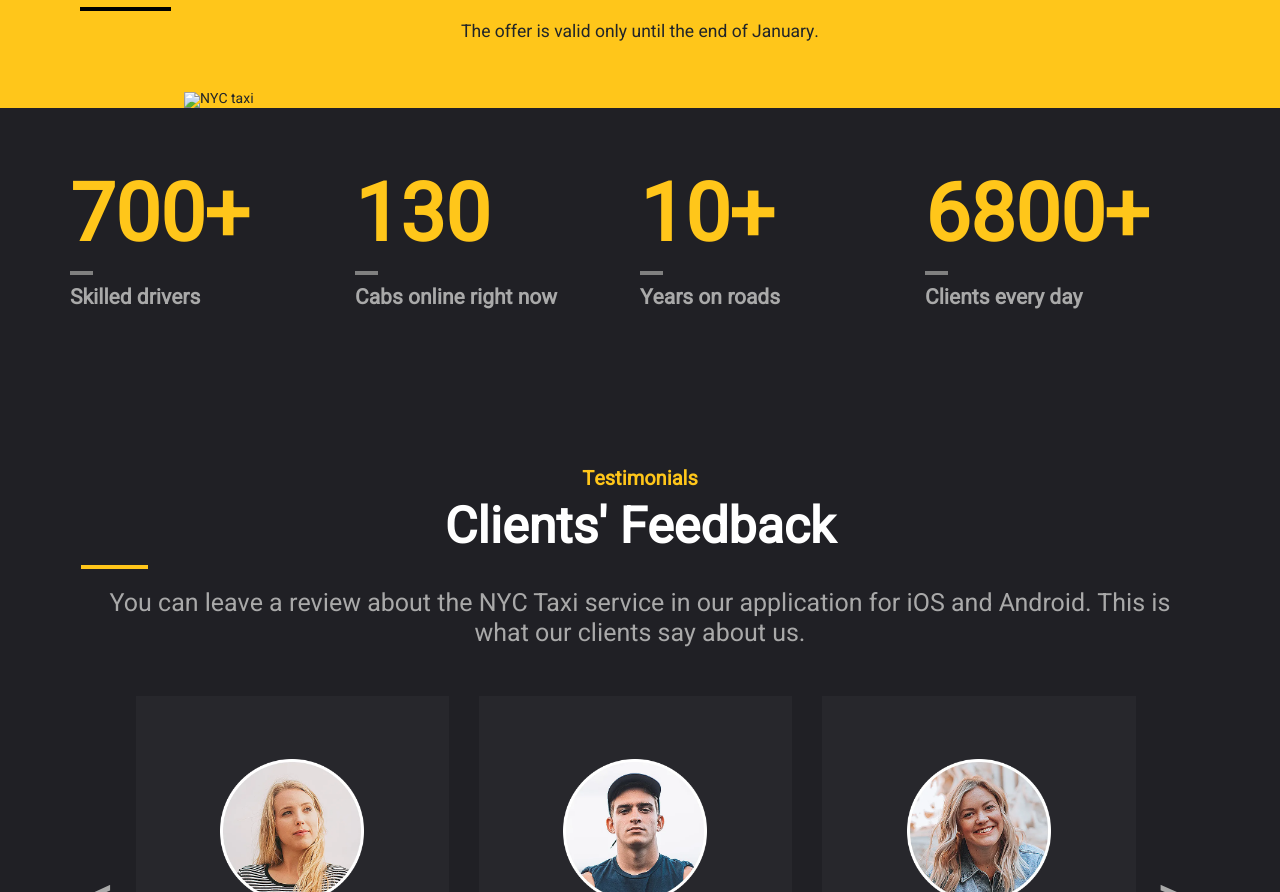
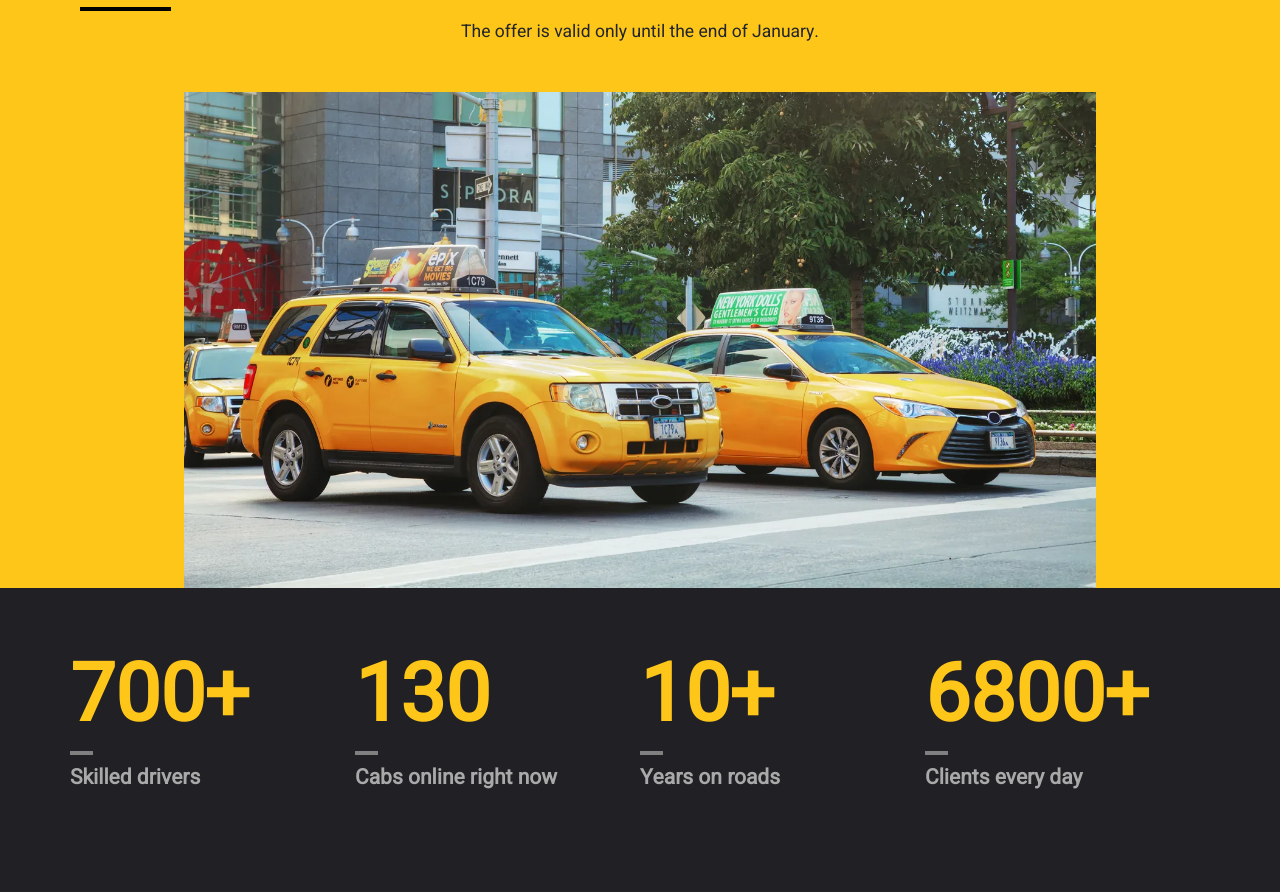
Before and after one commit to pozitivnuy/596, a plain HTML site: page index.html in a window 1280 px wide. Shown: the part 4462-5354 px from the top of the page. Drawn offline with nearby package versions, Linux system fonts and the light colour scheme; the site is published under a folder, as on GitHub Pages, so addresses that start at the root find nothing.

Commit message:
fix bag img_car

```diff
--- a/index.html
+++ b/index.html
@@ -251,7 +251,7 @@
 
                 </div>
                 <div class="car-tipe-nyc">
-                    <img src="/img/nyt-taxi.webp" alt="NYC taxi">
+                    <img src="img/nyt-taxi.webp" alt="NYC taxi">
                 </div>
 
 
```
